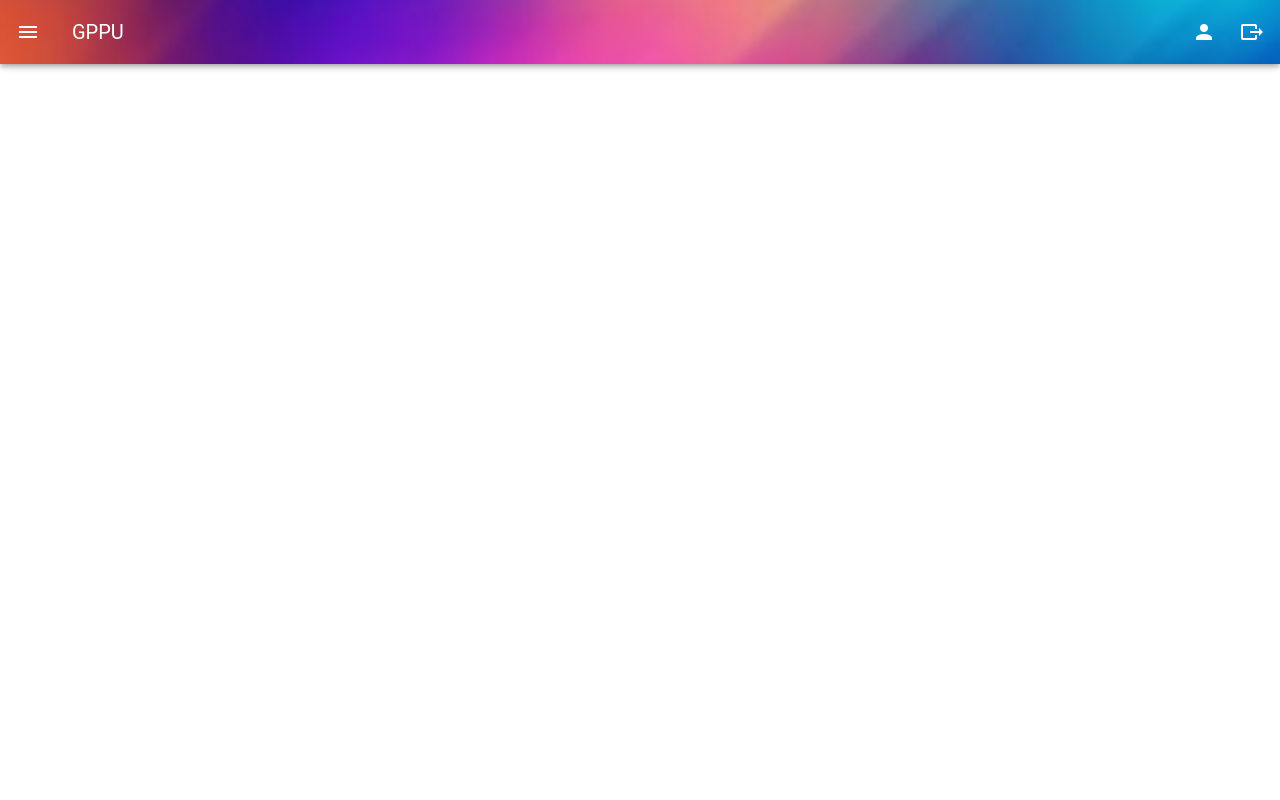
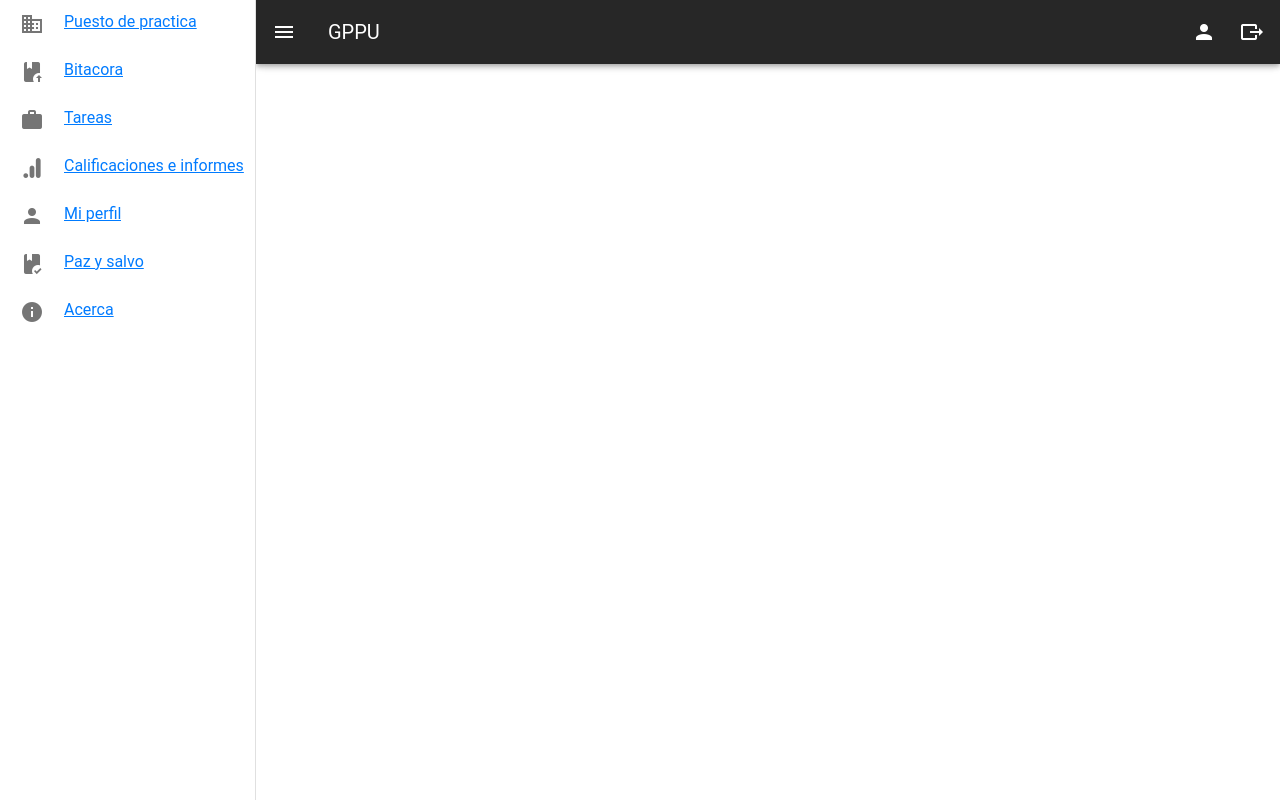
Before and after one commit to carlosdizx/Plantilla-GPPU, a Vue app: page /dashboard in a window 1280 px wide. Built offline with nearby package versions, Linux system fonts and the light colour scheme; a small style sheet from the web is missing.

Commit message:
Ya se tiene una idea de diseño de la navbar

```diff
--- a/src/components/NavDrawer.vue
+++ b/src/components/NavDrawer.vue
@@ -1,17 +1,5 @@
 <template>
-  <v-card
-    id="core-navigation-drawer"
-    absolute
-    color="transparent"
-    flat
-    :right="$vuetify.rtl"
-    mobile-break-point="960"
-    app
-    width="256"
-    v-bind="$attrs"
-    height="100%"
-  >
-    <v-navigation-drawer absolute>
+  <v-navigation-drawer>
     <v-list-item>
       <v-list-item-content>
         <v-list-item-title>carlodiaz@umariana.edu.co</v-list-item-title>
@@ -54,6 +42,7 @@
 
     <v-divider dense nav></v-divider>
     <v-list-item v-for="item in items" :key="item.title">
+      <!--
       <v-row>
         <v-list-item-icon>
           <v-icon>{{ item.icon }}</v-icon>
@@ -66,9 +55,9 @@
           </v-row>
         </router-link>
       </v-row>
+      -->
     </v-list-item>
   </v-navigation-drawer>
-  </v-card>
 </template>
 
 <script>
--- a/src/components/Toolbar.vue
+++ b/src/components/Toolbar.vue
@@ -1,10 +1,7 @@
 <template>
-  <v-app-bar
-    app
-    dark
-    src="@/assets/difuminado.jpg"
-  >
-    <v-app-bar-nav-icon></v-app-bar-nav-icon>
+  <v-app>
+    <v-app-bar app dark src="@/assets/difuminado.jpg">
+      <v-app-bar-nav-icon @click="menu = !menu"></v-app-bar-nav-icon>
       <v-toolbar-title>GPPU</v-toolbar-title>
       <v-spacer></v-spacer>
       <v-btn icon>
@@ -14,11 +11,39 @@
         <v-icon>mdi-export</v-icon>
       </v-btn>
     </v-app-bar>
+    <v-navigation-drawer app v-model="menu">
+      <v-list-item v-for="item in items" :key="item.title">
+        <v-row>
+          <v-list-item-icon>
+            <v-icon>{{ item.icon }}</v-icon>
+          </v-list-item-icon>
+          <router-link :to="item.link">
+            <v-row class="pt-4">
+              <v-list-item-content>
+                <v-list-item-title>{{ item.title }}</v-list-item-title>
+              </v-list-item-content>
+            </v-row>
+          </router-link>
+        </v-row>
+      </v-list-item>
+    </v-navigation-drawer>
+  </v-app>
 </template>
 
 <script>
+import NavDrawer from "@/components/NavDrawer";
+import { ITEMS } from "@/global/itemsNav";
 export default {
-  name: "Toolbar"
+  name: "Toolbar",
+  components: {
+    NavDrawer
+  },
+  data: () => {
+    return {
+      menu: true,
+      items: ITEMS
+    };
+  }
 };
 </script>
 
```
Lines whose indentation alone changed are shown as unchanged.
